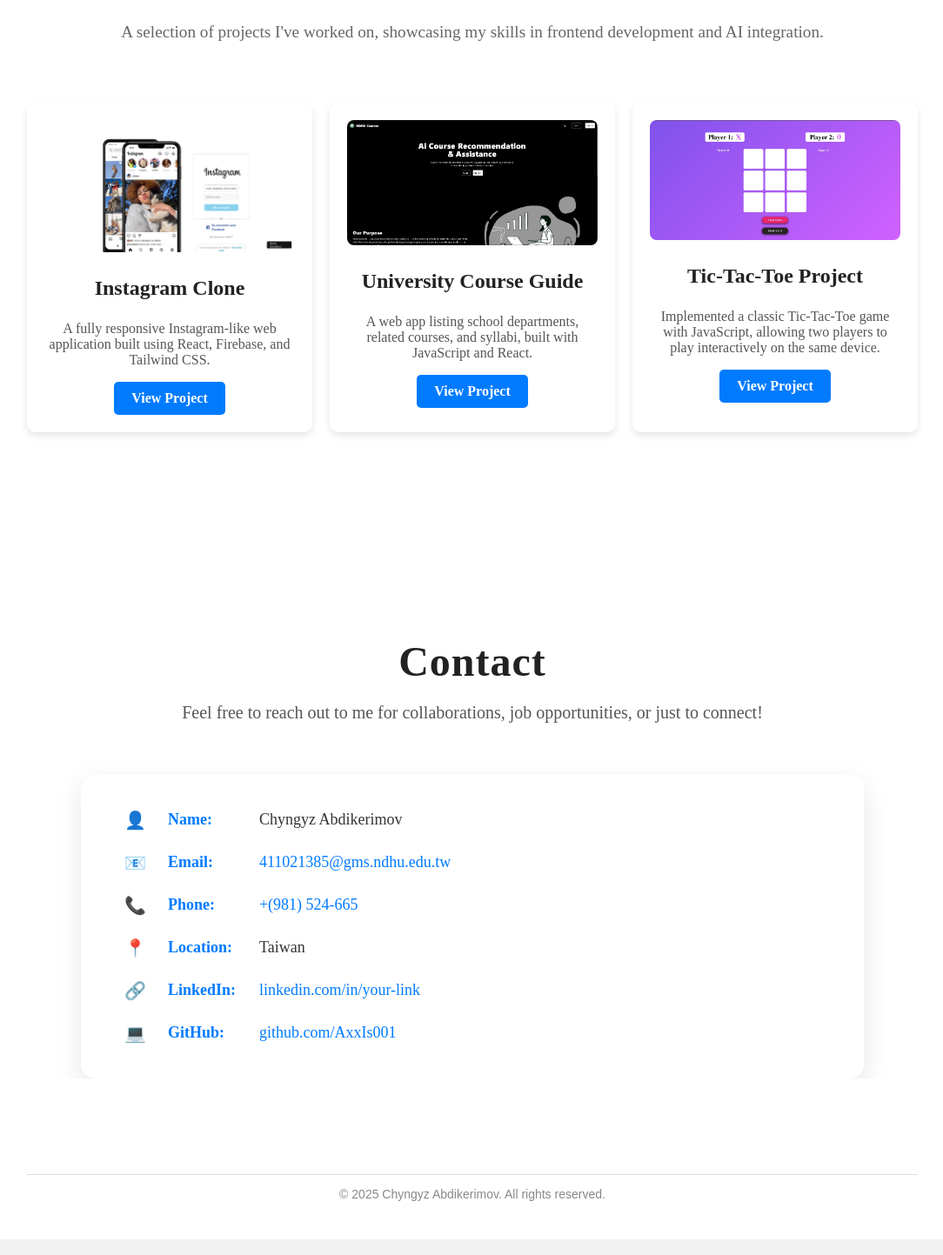
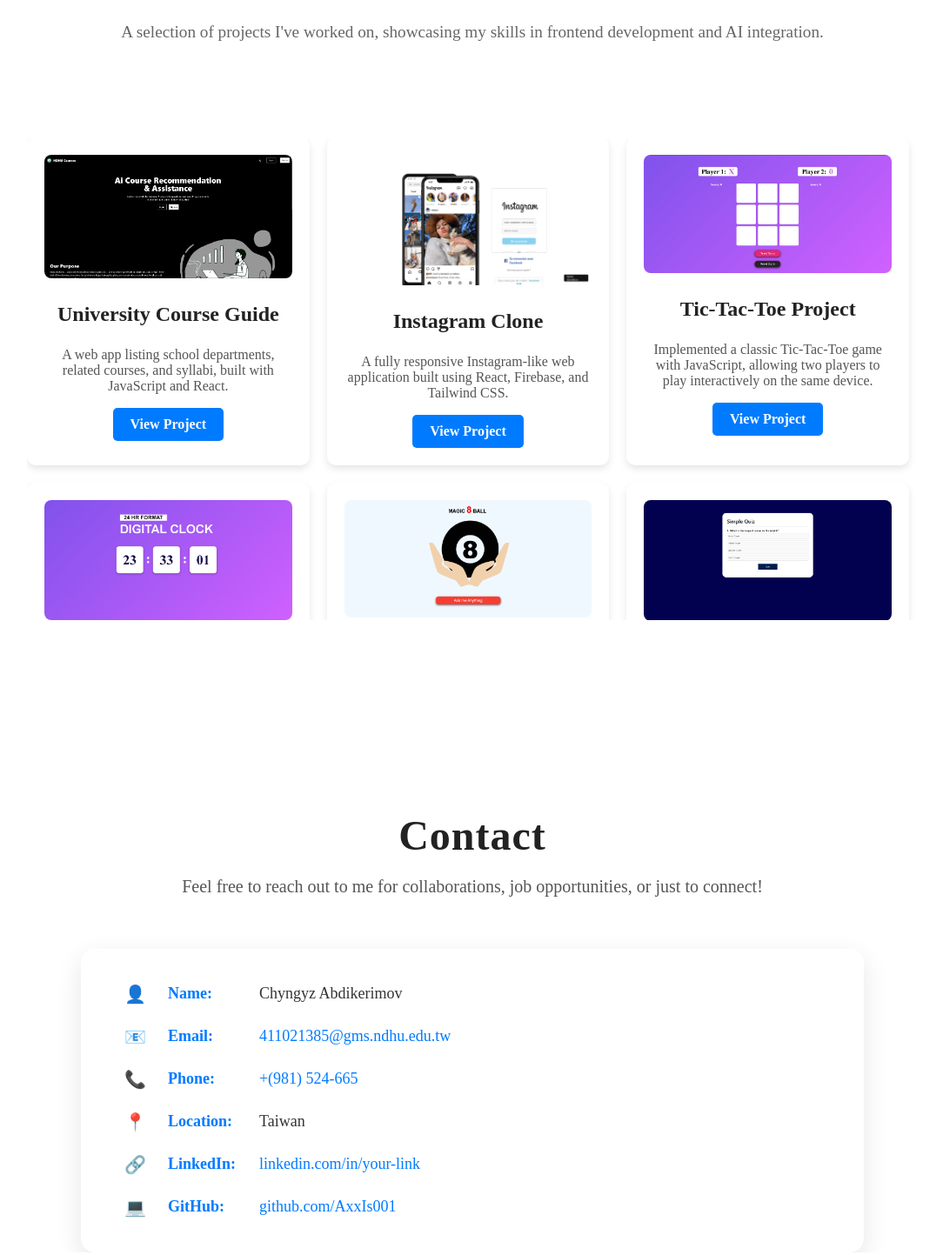
Before and after one commit to AxxIs001/Portfolio_Project, a plain HTML site: page index.html in a window 1280 px wide. Shown: the part 2580-4023 px from the top of the page at 87% size, without its empty margins (97-1181 px from the left). Drawn offline with Linux system fonts and the light colour scheme.

Commit message:
new projcts, and fixed project grid

```diff
--- a/index.html
+++ b/index.html
@@ -155,12 +155,7 @@
             <p class="subtitle">A selection of projects I've worked on, showcasing my skills in frontend development and AI integration.</p>
         </div>
         <div class="projects-grid">
-            <div class="project-box">
-                <img src="img/0.png" alt="Instagram Clone">
-                <h3>Instagram Clone</h3>
-                <p>A fully responsive Instagram-like web application built using React, Firebase, and Tailwind CSS.</p>
-                <a href="https://github.com/AxxIs001/Instagram-Clone" target="_blank" class="project-link">View Project</a>
-            </div>
+
             <div class="project-box">
                 <img src="img/university-project.png" alt="University Course Guide">
                 <h3>University Course Guide</h3>
@@ -168,11 +163,61 @@
                 <a href="https://university-management-bd099.web.app/" target="_blank" class="project-link">View Project</a>
             </div>
             <div class="project-box">
-                <img src="img/tictactoe.jpg" alt="Tic_tac-Toe">
+                <img src="img/0.png" alt="Instagram Clone">
+                <h3>Instagram Clone</h3>
+                <p>A fully responsive Instagram-like web application built using React, Firebase, and Tailwind CSS.</p>
+                <a href="https://github.com/AxxIs001/Instagram-Clone" target="_blank" class="project-link">View Project</a>
+            </div>
+
+            <div class="project-box">
+                <img src="img/tictactoe.jpg" alt="Tic Tac Toe">
                 <h3>Tic-Tac-Toe Project</h3>
                 <p>Implemented a classic Tic-Tac-Toe game with JavaScript, allowing two players to play interactively on the same device.</p>
                 <a href="https://tic-tac-toe-project-dusky.vercel.app/" target="_blank" class="project-link">View Project</a>
             </div>
+
+            <div class="project-box">
+                <img src="img/clock.png" alt="Clock App">
+                <h3>Digital Clock</h3>
+                <p>Built a digital clock using JavaScript that displays real-time hours, minutes, and seconds with a modern UI.</p>
+                <a href="https://clock-app-five-gilt.vercel.app/" target="_blank" class="project-link">View Project</a>
+            </div>
+
+            <div class="project-box">
+                <img src="img/magic-ball.png" alt="Magic 8-Ball">
+                <h3>Magic 8-Ball</h3>
+                <p>Created an interactive Magic 8-Ball game that provides random, fun answers to user questions using JavaScript.</p>
+                <a href="https://contact-us-forms-2db6.vercel.app/" target="_blank" class="project-link">View Project</a>
+            </div>
+
+            <div class="project-box">
+                <img src="img/quiz.png" alt="Quiz App">
+                <h3>Quiz Application</h3>
+                <p>Designed a quiz app where users can answer multiple-choice questions and get immediate feedback.</p>
+                <a href="/" target="_blank" class="project-link">View Project</a>
+            </div>
+
+            <div class="project-box">
+                <img src="img/rockpaperscizer.png" alt="Rock Paper Scissors">
+                <h3>Rock Paper Scissors Game</h3>
+                <p>Developed a Rock Paper Scissors game using JavaScript with responsive UI and random computer moves.</p>
+                <a href="/" target="_blank" class="project-link">View Project</a>
+            </div>
+
+            <div class="project-box">
+                <img src="img/todolist.png" alt="To-Do List">
+                <h3>To-Do List App</h3>
+                <p>Created a To-Do List web app to add, delete, and manage daily tasks, with persistent storage using localStorage.</p>
+                <a href="/" target="_blank" class="project-link">View Project</a>
+            </div>
+
+            <div class="project-box">
+                <img src="img/weather.png" alt="Weather App">
+                <h3>Weather App</h3>
+                <p>Built a weather app using a public API to display current weather conditions based on user input location.</p>
+                <a href="/" target="_blank" class="project-link">View Project</a>
+            </div>
+
         </div>
     </section>
     <section class="contacts" id="contacts">
--- a/styles.css
+++ b/styles.css
@@ -355,7 +355,31 @@ html {
     padding: 80px 10%;
     background-color: #f9f9f9;
     text-align: center;
+    height: 100vh; /* full viewport height */
+    overflow: hidden; /* prevent overflow from pushing into next section */
+    display: flex;
+    flex-direction: column;
 }
+
+.projects-grid {
+    display: grid;
+    grid-template-columns: repeat(3, 1fr);
+    gap: 20px;
+    overflow-y: auto;
+    flex-grow: 1;
+    padding-right: 10px; /* optional scrollbar spacing */
+    margin-top: 40px;
+}
+
+.projects-grid::-webkit-scrollbar {
+    width: 8px;
+}
+
+.projects-grid::-webkit-scrollbar-thumb {
+    background: #ccc;
+    border-radius: 4px;
+}
+
 
 .project-header h2 {
     font-size: 2.5rem;
@@ -368,12 +392,7 @@ html {
     color: #666;
 }
 
-.projects-grid {
-    display: grid;
-    grid-template-columns: repeat(auto-fit, minmax(300px, 1fr));
-    gap: 20px;
-    justify-content: center;
-}
+
 
 .project-box {
     background: #fff;
@@ -424,7 +443,8 @@ html {
 .contacts {
     background-color: white;
     text-align: center;
-    margin-top: -100px;
+    padding-top: 100px;
+    margin-top: 0; /* Make sure this is 0 or removed, allowing padding-top to create space */
 }
 
 .contacts-header h2 {
```
Also changed, not shown: img/clock.png (added), img/coin.png (added), img/magic-ball.png (added), img/passwordGenerator.png (added), img/quiz.png (added), img/rockpaperscizer.png (added), img/speechdetector.png (added), img/todolist.png (added), img/weather.png (added).
